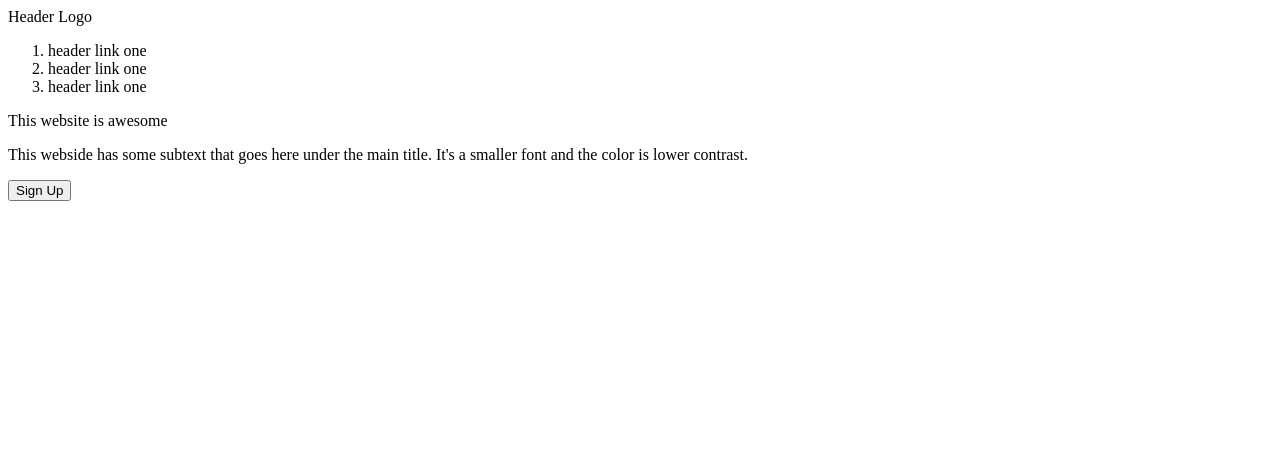
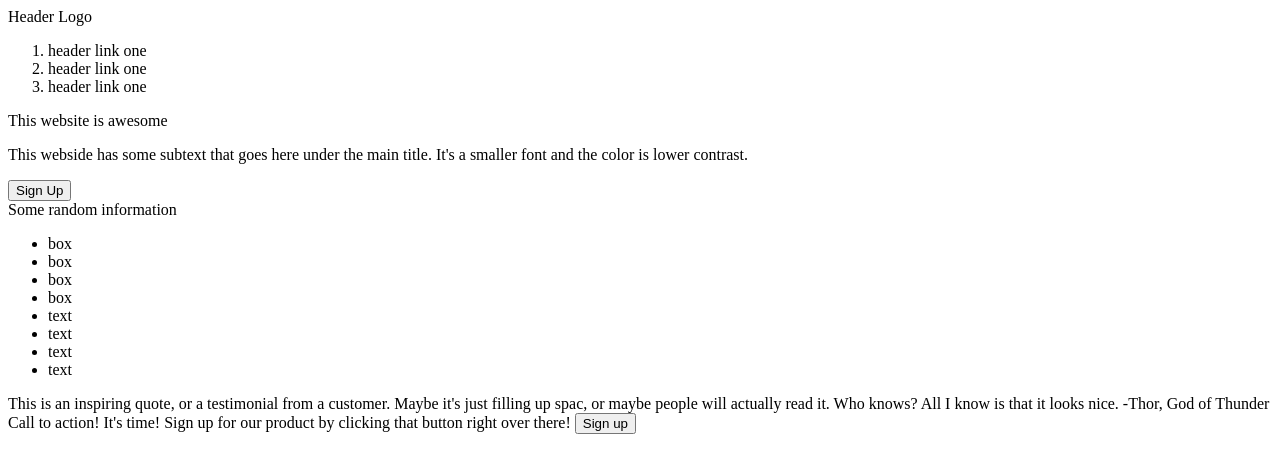
Before and after one commit to Hiestand784/First-Web-Design, a plain HTML site: page repos/first-web-design/index.html in a window 1280 px wide. Drawn offline with Linux system fonts and the light colour scheme.

Commit message:
Add content to HTML

```diff
--- a/repos/first-web-design/index.html
+++ b/repos/first-web-design/index.html
@@ -20,5 +20,29 @@
                 <!-- <img link="" alt text here> -->
             </div>
         </div>
+        <div class="content">
+            <a>Some random information</a>
+             <div class="container">
+                <ul>
+                    <li>box</li>
+                    <li>box</li>
+                    <li>box</li>
+                    <li>box</li>
+                    <li>text</li>
+                    <li>text</li>
+                    <li>text</li>
+                    <li>text</li>
+                </ul>
+             </div>
+        </div>
+        <div class="fillspace">
+            <a>This is an inspiring quote, or a testimonial from a customer. Maybe it's just filling up spac, or maybe people will actually read it. Who knows? All I know is that it looks nice.</a>
+            <a>-Thor, God of Thunder</a>
+        </div>
+        <div class="footer">
+            <a>Call to action! It's time!</a>
+            <a>Sign up for our product by clicking that button right over there!</a>
+            <button>Sign up</button>
+        </div>
     </body>
 </html>
```
